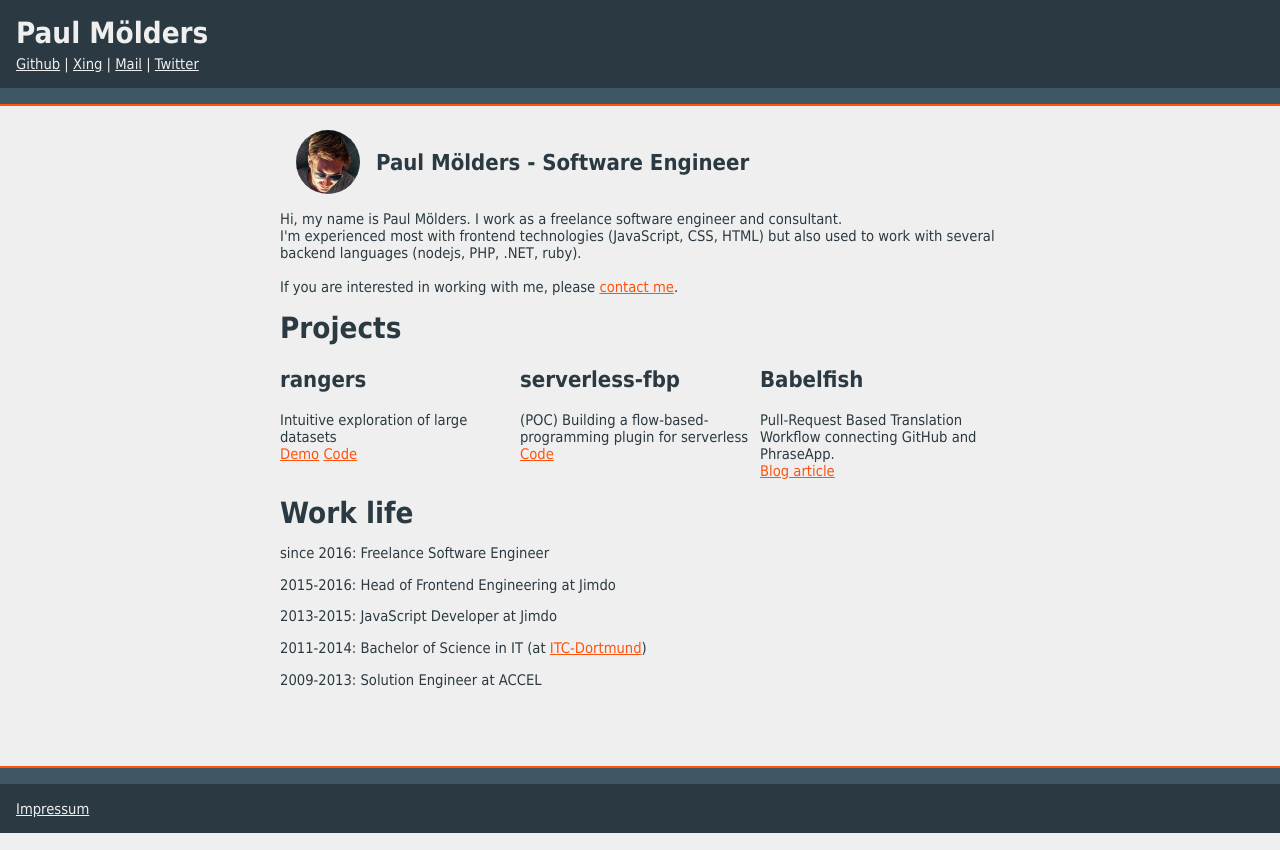
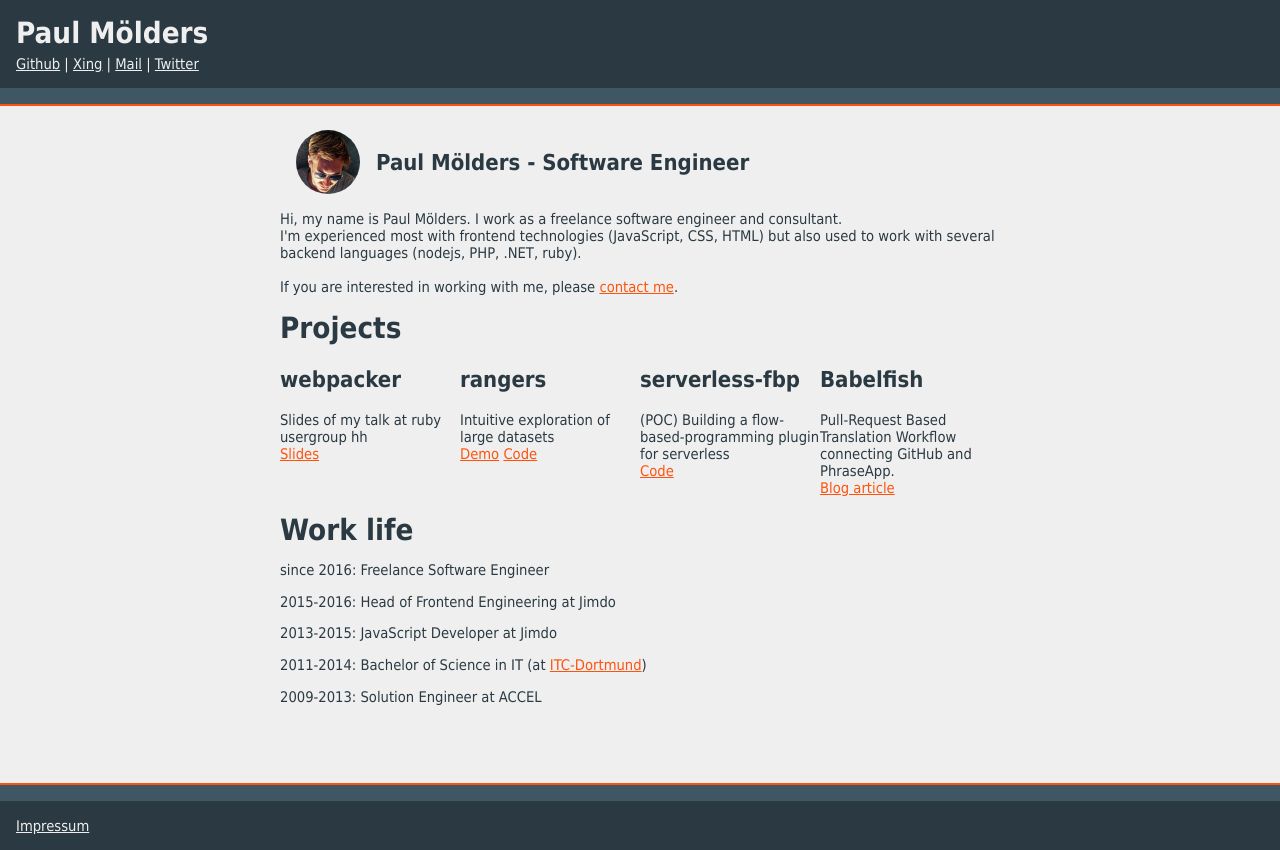
Before and after one commit to p0wl/p0wl.github.io, a website: page public/index.html in a window 1280 px wide. Drawn offline with Linux system fonts and the light colour scheme.

Commit message:
adds webpacker talk

```diff
--- a/public/index.html
+++ b/public/index.html
@@ -44,6 +44,17 @@
 
                 <h1>Projects</h1>
                 <div class="projects">
+                    <article class="project">
+                        <header>
+                            <h2>webpacker</h2>
+                        </header>
+                        <section>
+                            Slides of my talk at ruby usergroup hh
+                        </section>
+                        <footer>
+                            <a href="https://webpacker-talk.surge.sh">Slides</a>
+                        </footer>
+                    </article>
                     <article class="project">
                         <header>
                             <h2>rangers</h2>
```
